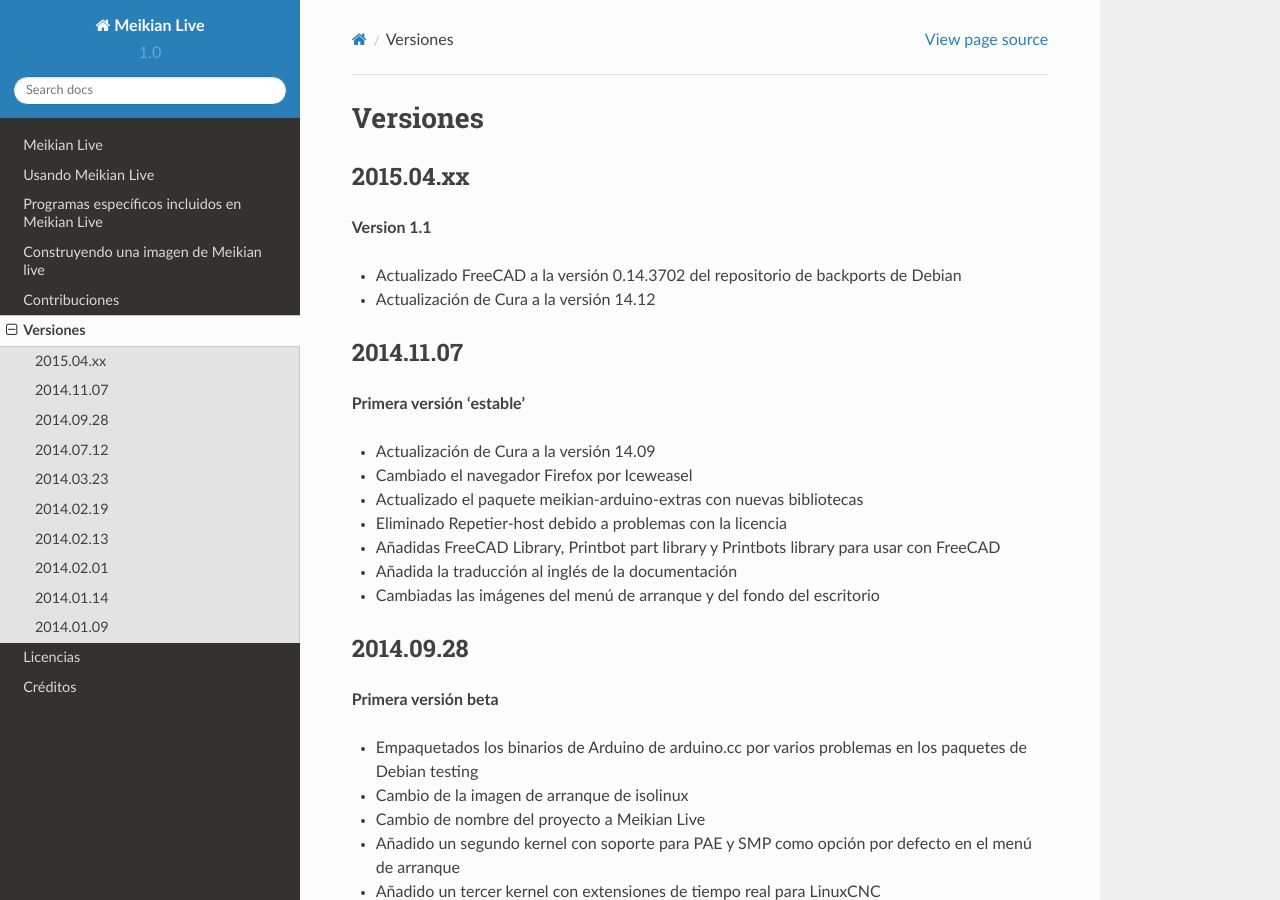
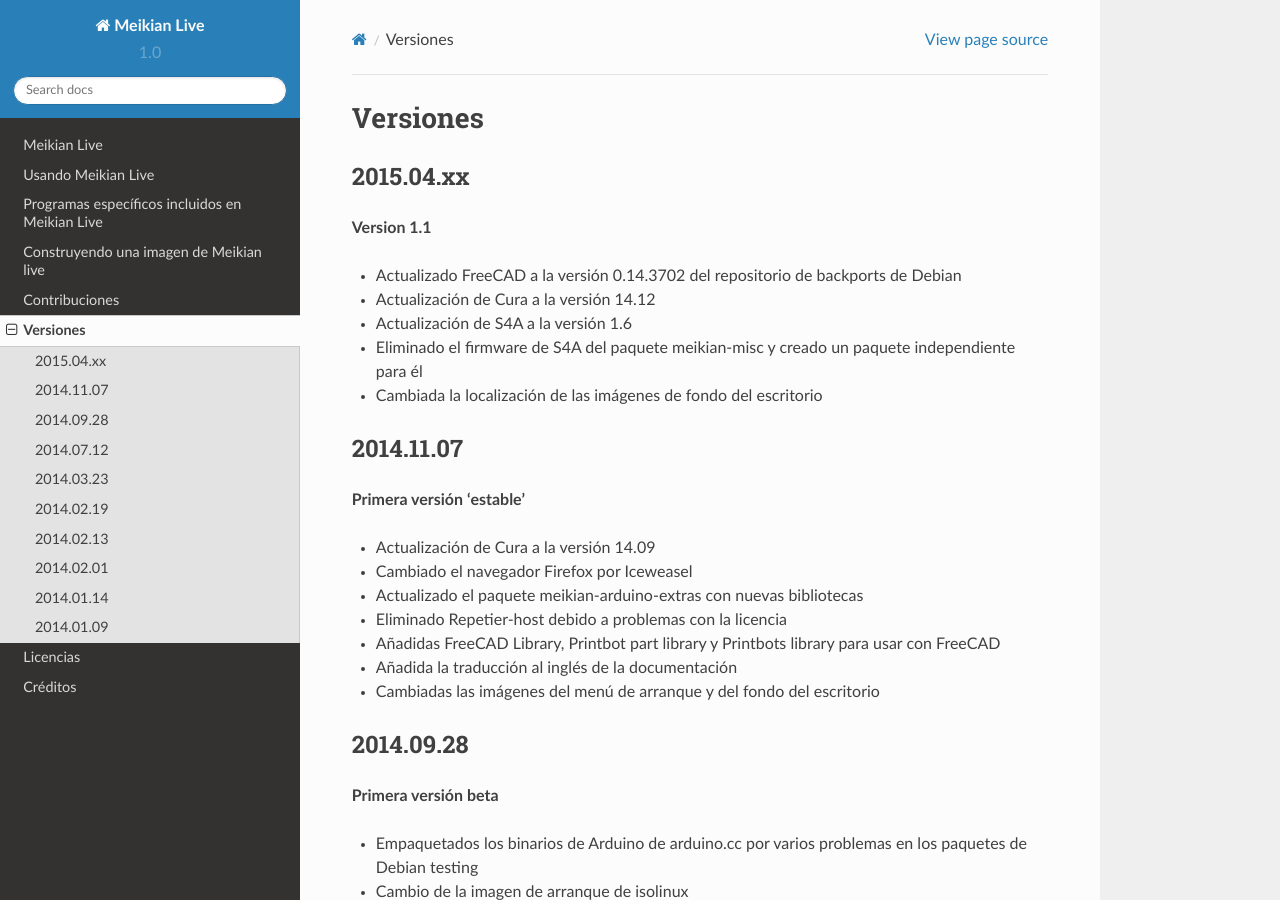
Before and after one commit to mo22de/meikian-dev, a Sphinx documentation site: the page built from docs/es/source/versiones.rst, in a window 1280 px wide and 900 px high. Built offline with Sphinx 7.4.7 and the Read the Docs theme 2.0.0, drawn with Linux system fonts in a browser that asks for light colours.

Commit message:
updated english and spanish documentation

```diff
--- a/HISTORY.rst
+++ b/HISTORY.rst
@@ -7,10 +7,13 @@
 2015.04.xx
 ~~~~~~~~~
 
-**Version 1.1**
+**1.1 Version**
 
 * Updated FreeCAD to the 0.14.3702 version from the Debian backports repository
 * Updated Cura to the 14.12 version
+* Updated S4A to the 1.6 version
+* Removed the S4A firmware from the meikian-misc package and build a standalone package for it
+* Changed the location for the desktop's background images
 
 
 2014.11.07
--- a/docs/es/source/versiones.rst
+++ b/docs/es/source/versiones.rst
@@ -11,6 +11,9 @@
 
 * Actualizado FreeCAD a la versión 0.14.3702 del repositorio de backports de Debian
 * Actualización de Cura a la versión 14.12
+* Actualización de S4A a la versión 1.6
+* Eliminado el firmware de S4A del paquete meikian-misc y creado un paquete independiente para él
+* Cambiada la localización de las imágenes de fondo del escritorio
 
 
 2014.11.07
```
